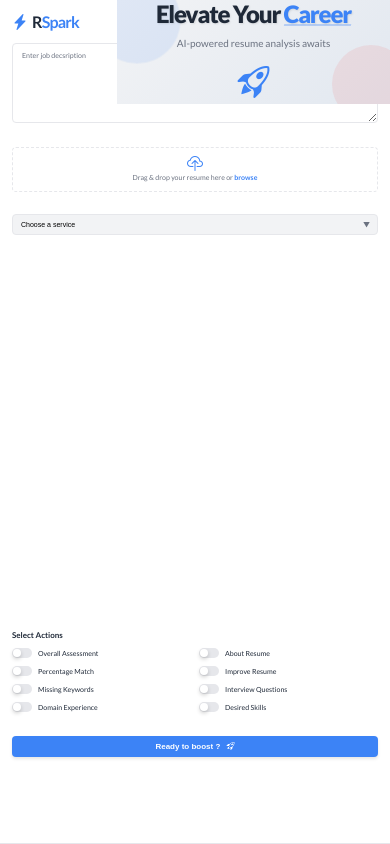
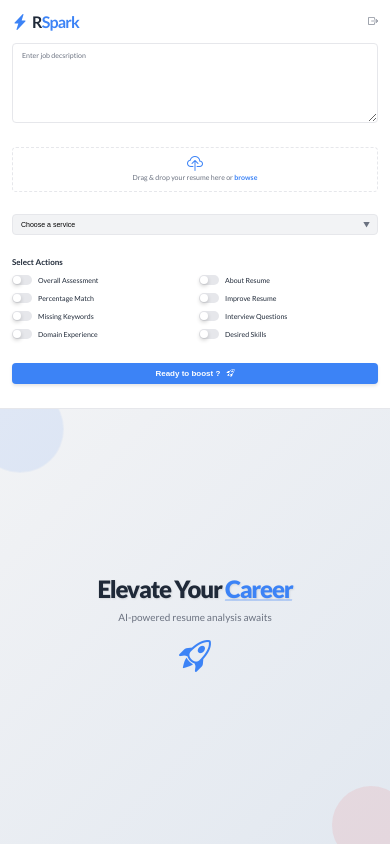
Before and after one commit to sai-tarun-tavva/resume-booster-ls, a React (Create React App) app: page / in a window 390 px wide. Built offline with nearby package versions, Linux system fonts and the light colour scheme.

Commit message:
style: add responsiveness

```diff
--- a/src/Components/SparkHub/Operations/Actions/index.module.scss
+++ b/src/Components/SparkHub/Operations/Actions/index.module.scss
@@ -23,3 +23,10 @@
     grid-column: span 2;
   }
 }
+
+@media (max-width: 768px) {
+  .actionsContainer {
+    margin: unset;
+    margin-bottom: 1.5rem;
+  }
+}
--- a/src/Components/SparkHub/Operations/index.module.scss
+++ b/src/Components/SparkHub/Operations/index.module.scss
@@ -22,7 +22,13 @@
   .operations {
     flex: none;
     width: 100%;
+    height: auto;
+    position: static;
     border-right: none;
     border-bottom: 0.06rem solid var(--border-color);
+
+    form {
+      height: auto;
+    }
   }
 }
--- a/src/Components/SparkHub/OverlayMessage/index.module.scss
+++ b/src/Components/SparkHub/OverlayMessage/index.module.scss
@@ -107,7 +107,20 @@
 }
 
 @media (max-width: 768px) {
+  .loaderContainer {
+    margin-left: unset;
+    height: unset;
+    width: unset;
+    position: unset;
+  }
+
   .overlay {
+    flex: 1;
+    padding: 5rem;
+    height: unset;
+    min-height: 10rem;
+    margin-left: unset;
+
     .title {
       font-size: 3rem;
     }
--- a/src/Components/SparkHub/Results/Header/index.module.scss
+++ b/src/Components/SparkHub/Results/Header/index.module.scss
@@ -26,6 +26,7 @@
       padding: 0 2rem;
       cursor: pointer;
       font-weight: 500;
+      font-size: 1rem;
       white-space: nowrap;
       text-transform: uppercase;
       transition: color 0.3s ease, background 0.3s ease;
@@ -57,3 +58,10 @@
     }
   }
 }
+
+@media (max-width: 768px) {
+  .headerContainer {
+    width: 100%;
+    position: static;
+  }
+}
--- a/src/Components/SparkHub/Results/Response/index.module.scss
+++ b/src/Components/SparkHub/Results/Response/index.module.scss
@@ -210,6 +210,8 @@ $tag-hover-color: #2c5777;
 @media (max-width: 768px) {
   .responseContainer {
     padding: 1.5rem;
+    max-width: unset;
+    width: 90%;
 
     .mainTitle {
       font-size: 1.8rem;
--- a/src/Components/SparkHub/Results/index.module.scss
+++ b/src/Components/SparkHub/Results/index.module.scss
@@ -12,3 +12,17 @@
   overflow: auto;
   margin-left: 30%;
 }
+
+@media (max-width: 768px) {
+  .loaderContainer {
+    margin-left: unset;
+    height: unset;
+    width: unset;
+    position: unset;
+  }
+
+  .results {
+    flex: none;
+    margin-left: unset;
+  }
+}
--- a/src/Components/SparkHub/index.jsx
+++ b/src/Components/SparkHub/index.jsx
@@ -13,9 +13,11 @@ import classes from "./index.module.scss";
  */
 const SparkHub = () => {
   const { selectedKey } = useSelector((state) => state.result);
+  const sectionHeight =
+    !selectedKey && window.innerWidth < 768 ? "100vh" : "auto";
 
   return (
-    <section className={classes.sparkHub}>
+    <section className={classes.sparkHub} style={{ height: sectionHeight }}>
       <Operations />
       {selectedKey ? <Results /> : <OverlayMessage />}
     </section>
--- a/src/Components/SparkHub/index.module.scss
+++ b/src/Components/SparkHub/index.module.scss
@@ -2,9 +2,9 @@
   display: flex;
   background-color: var(--bg-color);
   overflow: hidden;
+  height: auto;
 
   @media (max-width: 768px) {
     flex-direction: column;
-    height: auto;
   }
 }
```
